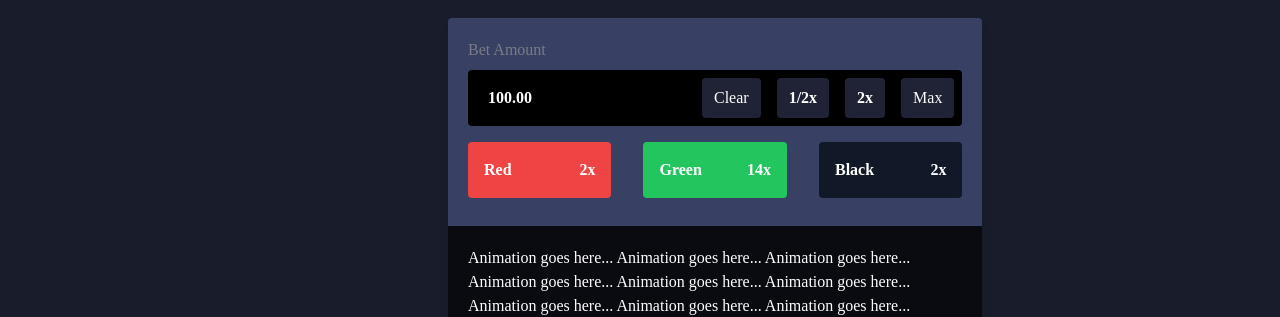
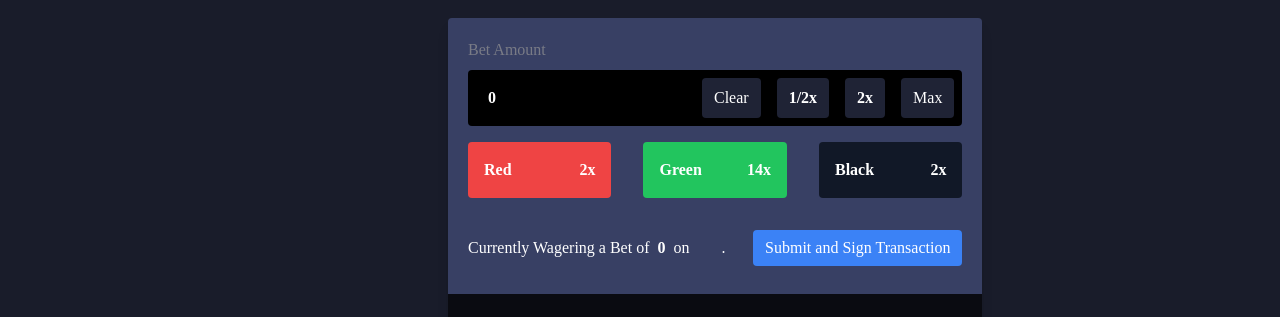
Before and after one commit to gautomdas/algoroller, a React (Create React App) app: page / in a window 1280 px wide. Shown: the part 174-491 px from the top of the page. Built offline with nearby package versions, Linux system fonts and the light colour scheme; a web font is replaced by a local one.

Commit message:
Added recoil and switched state management to global

```diff
--- a/package.json
+++ b/package.json
@@ -10,10 +10,12 @@
     "@types/node": "^16.7.13",
     "@types/react": "^17.0.20",
     "@types/react-dom": "^17.0.9",
+    "@types/recoil": "^0.0.9",
     "react": "^17.0.2",
     "react-anime": "^4.1.1",
     "react-dom": "^17.0.2",
     "react-scripts": "5.0.0",
+    "recoil": "^0.5.2",
     "typescript": "^4.4.2",
     "web-vitals": "^2.1.0"
   },
--- /dev/null
+++ b/src/components/AddBet.tsx
@@ -0,0 +1,66 @@
+import React, { useState } from "react";
+import Anime from "react-anime";
+import logo from "../logo.svg";
+import { RecoilRoot, atom, selector } from "recoil";
+
+import { useRecoilState, useRecoilValue } from "recoil";
+import { colorState, position, positionSelector } from "../store";
+
+function AddBet() {
+  const [color, setColor] = useRecoilState(colorState);
+  const pos: position = useRecoilValue(positionSelector);
+
+  function renderColor(param: number, isBg = false) {
+    if (isBg) {
+      switch (param) {
+        case 1:
+          return "red-500";
+        case 2:
+          return "gray-900";
+        case 3:
+          return "green-500";
+        default:
+          return "";
+      }
+    }
+    switch (param) {
+      case 1:
+        return "red";
+      case 2:
+        return "black";
+      case 3:
+        return "green";
+      default:
+        return "";
+    }
+  }
+
+  return (
+    <div className="AddBet pt-2">
+      <div className="flex flex-row w-full mt-4 mb-2 text-base items-center">
+        Currently Wagering a Bet of
+        <div className="font-bold mx-2">{pos.betAmount}</div> on
+        <div
+          className={
+            "font-bold ml-2 bg-" +
+            renderColor(pos.colorChoosen, true) +
+            " py-1.5 px-3 rounded"
+          }
+        >
+          {renderColor(pos.colorChoosen)}
+        </div>
+        .
+        <span className="grow inline-block align-middle ">
+          <div className="flex justify-end ">
+            {" "}
+            <button className="bg-blue-500 rounded  py-1.5 px-3 ">
+              Submit and Sign Transaction
+            </button>
+          </div>
+        </span>
+      </div>
+    </div>
+  );
+}
+
+export default AddBet;
--- a/src/components/BetAmount.tsx
+++ b/src/components/BetAmount.tsx
@@ -1,13 +1,19 @@
 import React, { useState } from "react";
 import Anime from "react-anime";
 import logo from "../logo.svg";
+import { RecoilRoot, atom, selector } from "recoil";
+import SubmitAmount from "./SubmitAmount";
+import AddBet from "./AddBet";
+
+import { useRecoilState, useRecoilValue } from "recoil";
+import { betState } from "../store";
 
 type BetAmountProps = {
   amount: number;
 };
 
 function BetAmount({ amount }: BetAmountProps) {
-  const [bet, setBet] = useState<string>("100.00");
+  const [bet, setBet] = useRecoilState(betState);
 
   return (
     <div className="BetAmount">
@@ -16,59 +22,49 @@ function BetAmount({ amount }: BetAmountProps) {
           className=" pl-5 text-white font-semibold bg-black rounded-l focus:shadow-outline opacity-100 basis-1/2 outline-none"
           type="number"
           placeholder="1000.00"
-          value={bet}
+          value={String(bet)}
           onChange={(ev: React.ChangeEvent<HTMLInputElement>): void => {
-            setBet(ev.target.value);
+            setBet(Number(ev.target.value));
             console.log(bet);
           }}
         />
         <div className="flex flex-grow rounded-r bg-black items-center">
           <button
             className="bg-navy-400 hover:bg-navy-200 font-medium p-2 px-3 rounded flex-grow m-2"
-            onClick={() => setBet("")}
+            onClick={() => {
+              setBet(Number(0));
+            }}
           >
             Clear
           </button>
           <button
             className="bg-navy-400 hover:bg-navy-200 font-semibold p-2 px-3 rounded flex-grow m-2"
-            onClick={() => setBet(String(Number(bet) * 0.5))}
+            onClick={() => {
+              setBet(Number(bet) * 0.5);
+            }}
           >
             1/2x
           </button>
           <button
             className="bg-navy-400 hover:bg-navy-200 font-semibold p-2 px-3 rounded flex-grow m-2"
-            onClick={() => setBet(String(Number(bet) * 2))}
+            onClick={() => {
+              setBet(Number(bet) * 2);
+            }}
           >
             2x
           </button>
           <button
             className="bg-navy-400 hover:bg-navy-200 font-medium p-2 px-3 rounded flex-grow m-2"
-            onClick={() => setBet(String(Number(9999999.0)))}
+            onClick={() => {
+              setBet(Number(9999999.0));
+            }}
           >
             Max
           </button>
         </div>
       </div>
-      <div className="flex flex-row w-full space-x-8 mt-4 mb-2 text-base ">
-        <button className="basis-1/3 py-4 px-4 font-bold bg-red-500 hover:bg-red-300 rounded flex">
-          <div>Red</div>
-          <span className="grow inline-block align-end ">
-            <div className="flex justify-end">2x</div>
-          </span>
-        </button>
-        <button className="basis-1/3 py-4 px-4 font-bold bg-green-500 hover:bg-green-300 rounded flex">
-          <div>Green</div>
-          <span className="grow inline-block align-end ">
-            <div className="flex justify-end">14x</div>
-          </span>
-        </button>
-        <button className="basis-1/3 py-4 px-4 font-bold bg-gray-900 hover:bg-gray-700 rounded flex">
-          <div>Black</div>
-          <span className="grow inline-block align-end ">
-            <div className="flex justify-end">2x</div>
-          </span>
-        </button>
-      </div>
+      <SubmitAmount />
+      <AddBet />
     </div>
   );
 }
--- /dev/null
+++ b/src/components/SubmitAmount.tsx
@@ -0,0 +1,54 @@
+import React, { useState } from "react";
+import Anime from "react-anime";
+import logo from "../logo.svg";
+import { RecoilRoot, atom, selector } from "recoil";
+
+import { useRecoilState, useRecoilValue } from "recoil";
+import { colorState, position, positionSelector } from "../store";
+
+function SubmitAmount() {
+  const [color, setColor] = useRecoilState(colorState);
+  const pos: position = useRecoilValue(positionSelector);
+
+  return (
+    <div className="SubmitAmount">
+      <div className="flex flex-row w-full space-x-8 mt-4 mb-2 text-base ">
+        <button
+          className="basis-1/3 py-4 px-4 font-bold bg-red-500 hover:bg-red-300 rounded flex"
+          onClick={() => {
+            setColor(1);
+          }}
+        >
+          <div>Red</div>
+          <span className="grow inline-block align-end ">
+            <div className="flex justify-end">2x</div>
+          </span>
+        </button>
+        <button
+          className="basis-1/3 py-4 px-4 font-bold bg-green-500 hover:bg-green-300 rounded flex"
+          onClick={(_) => {
+            setColor(3);
+          }}
+        >
+          <div>Green</div>
+          <span className="grow inline-block align-end ">
+            <div className="flex justify-end">14x</div>
+          </span>
+        </button>
+        <button
+          className="basis-1/3 py-4 px-4 font-bold bg-gray-900 hover:bg-gray-700 rounded flex"
+          onClick={() => {
+            setColor(2);
+          }}
+        >
+          <div>Black</div>
+          <span className="grow inline-block align-end ">
+            <div className="flex justify-end">2x</div>
+          </span>
+        </button>
+      </div>
+    </div>
+  );
+}
+
+export default SubmitAmount;
--- a/src/index.tsx
+++ b/src/index.tsx
@@ -3,10 +3,13 @@ import ReactDOM from "react-dom";
 import "./index.css";
 import App from "./App";
 import reportWebVitals from "./reportWebVitals";
+import { RecoilRoot } from "recoil";
 
 ReactDOM.render(
   <React.StrictMode>
-    <App />
+    <RecoilRoot>
+      <App />
+    </RecoilRoot>
   </React.StrictMode>,
   document.getElementById("root")
 );
--- /dev/null
+++ b/src/store.tsx
@@ -0,0 +1,33 @@
+import {
+  RecoilRoot,
+  atom,
+  selector,
+  useRecoilState,
+  useRecoilValue,
+} from "recoil";
+
+export const betState = atom({
+  key: "betState", // unique ID (with respect to other atoms/selectors)
+  default: 0, // default value (aka initial value)
+});
+
+export const colorState = atom({
+  key: "colorState", // unique ID (with respect to other atoms/selectors)
+  default: 0, // default value (aka initial value)
+});
+
+export interface position {
+  betAmount: number;
+  // 1 for Red 2 for Black 3 for Green
+  colorChoosen: number;
+}
+
+export const positionSelector = selector({
+  key: "positionState", // unique ID (with respect to other atoms/selectors)
+  get: ({ get }): position => {
+    const betAmount: number = get(betState);
+    const colorChoosen: number = get(colorState);
+
+    return { betAmount, colorChoosen };
+  },
+});
```
Also changed, not shown: 2 other files (tests, documents, lock files or other folders).
